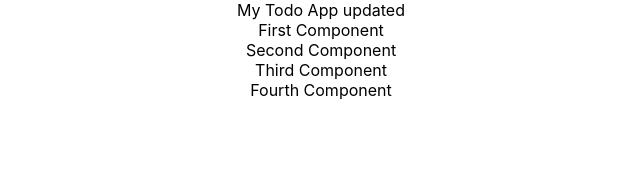
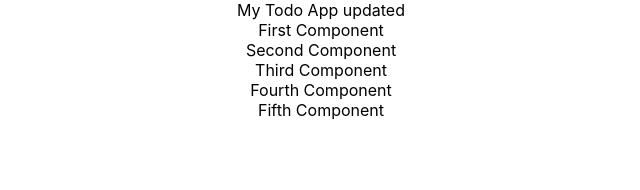
Before and after one commit to SatishChoudhary642/Learning-Spring-and-Spring-boot, a React (Create React App) app in the folder full-stack/frontend/todo-app/: page / in a window 1280 px wide. Shown: the top 190 px of the page, without its empty margins (319-959 px from the left). Built offline with nearby package versions, Linux system fonts and the light colour scheme.

Commit message:
feat: refactor components in Todo App and add LearningComponent

```diff
--- a/full-stack/frontend/todo-app/src/App.js
+++ b/full-stack/frontend/todo-app/src/App.js
@@ -1,53 +1,13 @@
-import logo from './logo.svg';
 import './App.css';
-import { Component } from 'react';
+import LearningComponent from './components/learning-examples/LearningComponent';
 
 function App() {
   return (
     <div className="App">
       My Todo App updated
-      <FirstComponent></FirstComponent>
-      <SecondComponent></SecondComponent>
-      <ThirdComponent/>
-      <FourthComponent/>
+      <LearningComponent/>
     </div>
   );
 }
 
-function FirstComponent(){
-  return(
-    <div className="FirstComponent">
-      First Component
-    </div>
-  )
-}
-
-function SecondComponent(){
-  return(
-    <div className="SecondComponent">
-      Second Component
-    </div>
-  )
-}
-
-class ThirdComponent extends Component{
-  render(){
-  return(
-    <div className="ThirdComponent">
-      Third Component
-    </div>
-  )
-}
-}
-
-class FourthComponent extends Component{
-  render(){
-  return(
-    <div className="FourthComponent">
-      Fourth Component
-    </div>
-  )
-}
-}
-
 export default App;
--- /dev/null
+++ b/full-stack/frontend/todo-app/src/components/learning-examples/FirstComponent.jsx
@@ -0,0 +1,15 @@
+export default function FirstComponent(){
+  return(
+    <div className="FirstComponent">
+      First Component
+    </div>
+  )
+}
+
+export function FifthComponent(){
+  return(
+    <div className="FirstComponent">
+      Fifth Component
+    </div>
+  )
+}
--- /dev/null
+++ b/full-stack/frontend/todo-app/src/components/learning-examples/FourthComponent.jsx
@@ -0,0 +1,11 @@
+import { Component } from 'react';
+
+export default class FourthComponent extends Component{
+  render(){
+  return(
+    <div className="FourthComponent">
+      Fourth Component
+    </div>
+  )
+}
+}
--- /dev/null
+++ b/full-stack/frontend/todo-app/src/components/learning-examples/LearningComponent.jsx
@@ -0,0 +1,17 @@
+import FirstComponent from './FirstComponent'
+import {FifthComponent} from './FirstComponent'
+import SecondComponent from './SecondComponent'
+import ThirdComponent from './ThirdComponent'
+import FourthComponent from './FourthComponent'
+
+export default function(){
+    return (
+        <>
+            <FirstComponent></FirstComponent>
+            <SecondComponent/>
+            <ThirdComponent/>
+            <FourthComponent/>
+            <FifthComponent/>
+        </>
+    );
+}
--- /dev/null
+++ b/full-stack/frontend/todo-app/src/components/learning-examples/SecondComponent.jsx
@@ -0,0 +1,7 @@
+export default function SecondComponent(){
+  return(
+    <div className="SecondComponent">
+      Second Component
+    </div>
+  )
+}
--- /dev/null
+++ b/full-stack/frontend/todo-app/src/components/learning-examples/ThirdComponent.jsx
@@ -0,0 +1,11 @@
+import { Component } from 'react';
+
+export default class ThirdComponent extends Component{
+  render(){
+  return(
+    <div className="ThirdComponent">
+      Third Component
+    </div>
+  )
+}
+}
```
